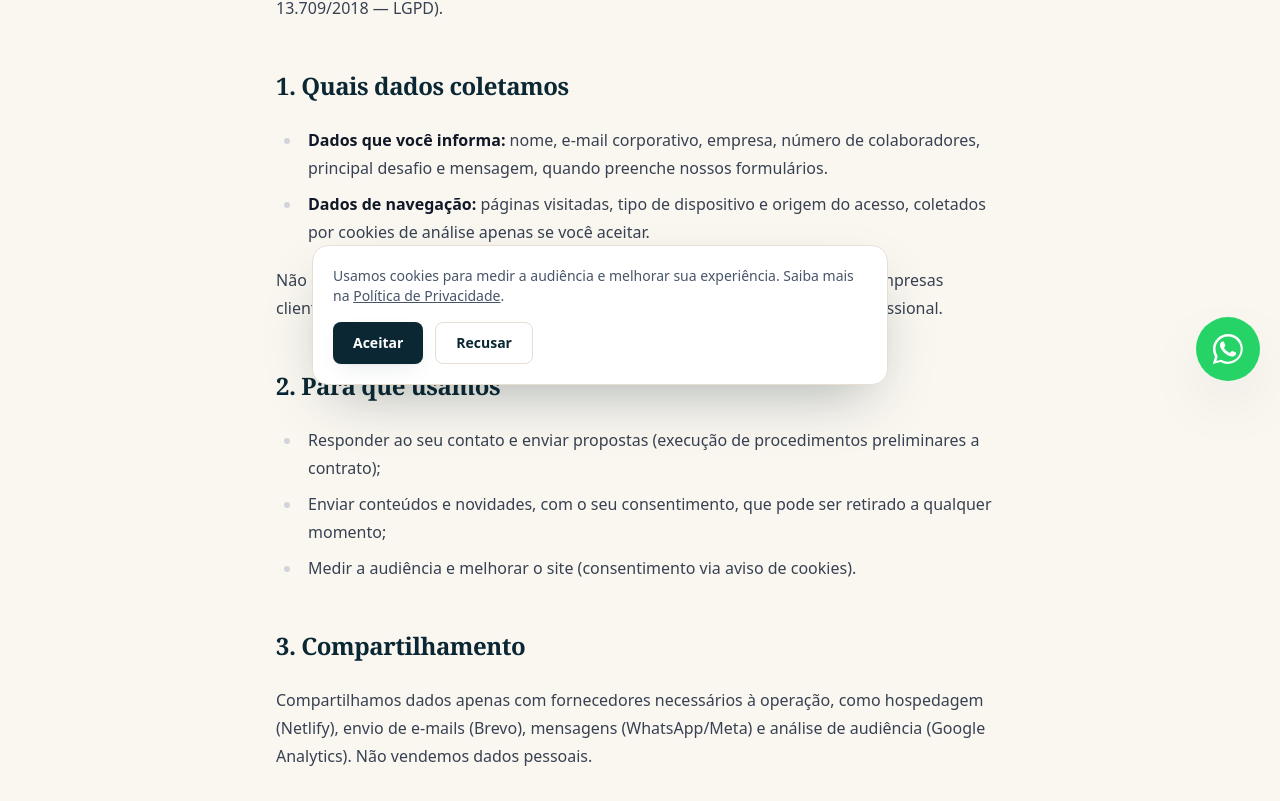
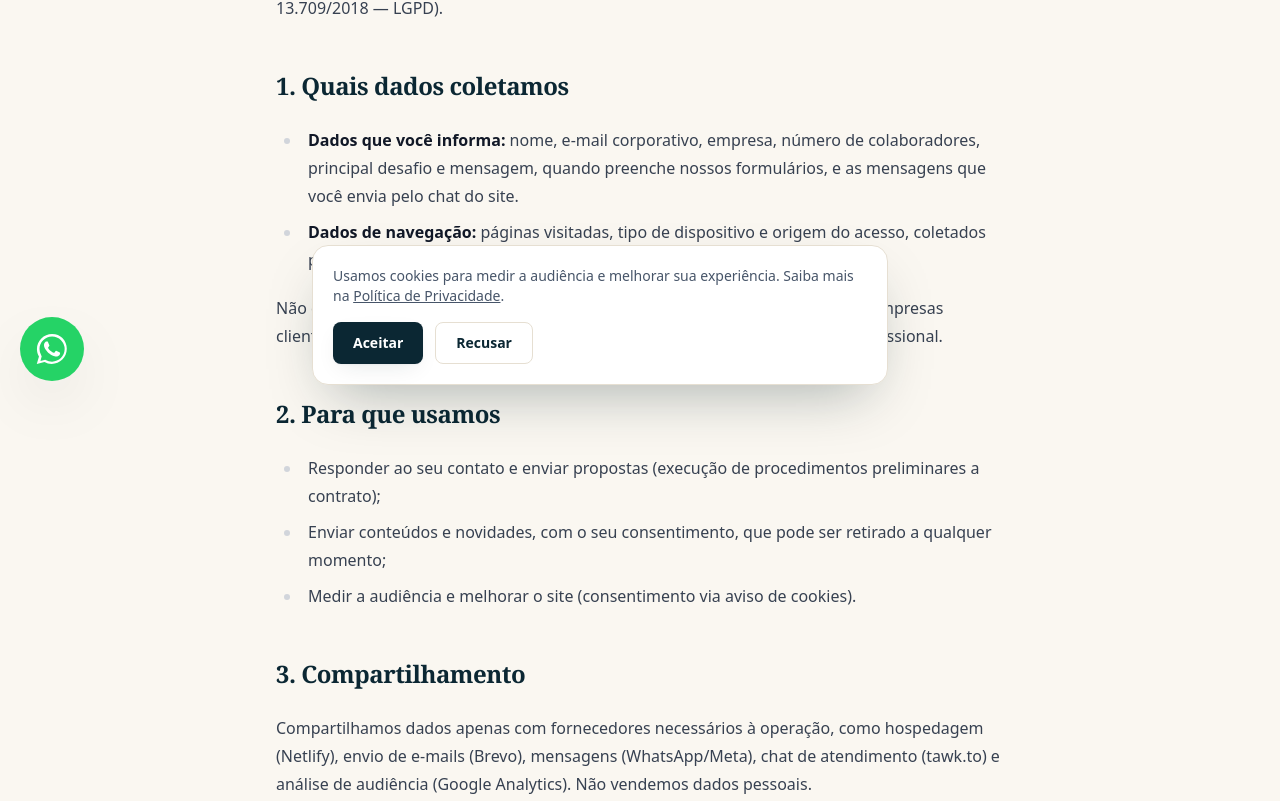
Before and after one commit to lucrispaula33/site-selo-magna, a Next.js app: page /politica-de-privacidade in a window 1280 px wide. Shown: the part 399-1200 px from the top of the page. Built offline with nearby package versions, Linux system fonts and the light colour scheme; no server answers.

Commit message:
Adiciona chat ao vivo (tawk.to)

```diff
--- a/src/app/layout.tsx
+++ b/src/app/layout.tsx
@@ -6,6 +6,7 @@ import Header from "@/components/Header";
 import Footer from "@/components/Footer";
 import WhatsAppFloat from "@/components/WhatsAppFloat";
 import CookieConsent from "@/components/CookieConsent";
+import TawkChat from "@/components/TawkChat";
 import JsonLd from "@/components/JsonLd";
 import { site } from "@/config/site";
 
@@ -54,6 +55,7 @@ export default function RootLayout({ children }: { children: React.ReactNode })
         <Footer />
         <WhatsAppFloat />
         <CookieConsent />
+        <TawkChat />
       </body>
     </html>
   );
--- a/src/app/politica-de-privacidade/page.tsx
+++ b/src/app/politica-de-privacidade/page.tsx
@@ -7,11 +7,11 @@ export const metadata = pageMeta({ title: "Política de Privacidade", descriptio
 // Modelo inicial. Recomenda-se revisão por um advogado antes da publicação definitiva.
 export default function Privacidade() {
   return (
-    <LegalPage title="Política de Privacidade" path="/politica-de-privacidade" updated="29 de setembro de 2026">
+    <LegalPage title="Política de Privacidade" path="/politica-de-privacidade" updated="6 de outubro de 2026">
       <p>A {site.legalName} (“{site.name}”), inscrita no CNPJ {site.cnpj}, respeita a sua privacidade. Esta política explica como tratamos dados pessoais em nosso site, conforme a Lei Geral de Proteção de Dados (Lei nº 13.709/2018 — LGPD).</p>
       <h2>1. Quais dados coletamos</h2>
       <ul>
-        <li><strong>Dados que você informa:</strong> nome, e-mail corporativo, empresa, número de colaboradores, principal desafio e mensagem, quando preenche nossos formulários.</li>
+        <li><strong>Dados que você informa:</strong> nome, e-mail corporativo, empresa, número de colaboradores, principal desafio e mensagem, quando preenche nossos formulários, e as mensagens que você envia pelo chat do site.</li>
         <li><strong>Dados de navegação:</strong> páginas visitadas, tipo de dispositivo e origem do acesso, coletados por cookies de análise apenas se você aceitar.</li>
       </ul>
       <p>Não coletamos dados de saúde pelo site. Dados de diagnósticos realizados em empresas clientes são tratados em contrato específico, de forma agregada e sob sigilo profissional.</p>
@@ -22,7 +22,7 @@ export default function Privacidade() {
         <li>Medir a audiência e melhorar o site (consentimento via aviso de cookies).</li>
       </ul>
       <h2>3. Compartilhamento</h2>
-      <p>Compartilhamos dados apenas com fornecedores necessários à operação, como hospedagem (Netlify), envio de e-mails (Brevo), mensagens (WhatsApp/Meta) e análise de audiência (Google Analytics). Não vendemos dados pessoais.</p>
+      <p>Compartilhamos dados apenas com fornecedores necessários à operação, como hospedagem (Netlify), envio de e-mails (Brevo), mensagens (WhatsApp/Meta), chat de atendimento (tawk.to) e análise de audiência (Google Analytics). Não vendemos dados pessoais.</p>
       <h2>4. Por quanto tempo guardamos</h2>
       <p>Pelo tempo necessário às finalidades acima ou até você pedir a exclusão, respeitadas as obrigações legais.</p>
       <h2>5. Seus direitos</h2>
--- /dev/null
+++ b/src/components/TawkChat.tsx
@@ -0,0 +1,11 @@
+import Script from "next/script";
+
+/**
+ * Chat ao vivo (tawk.to). As conversas são respondidas pelo painel ou app do tawk.to.
+ * Para trocar ou desativar o chat, altere/remova este componente em src/app/layout.tsx.
+ */
+const TAWK_SRC = "https://embed.tawk.to/6ac53935b2204734d41d03bb/1k496eump";
+
+export default function TawkChat() {
+  return <Script id="tawk-chat" src={TAWK_SRC} strategy="lazyOnload" crossOrigin="anonymous" />;
+}
--- a/src/components/WhatsAppFloat.tsx
+++ b/src/components/WhatsAppFloat.tsx
@@ -9,7 +9,7 @@ export default function WhatsAppFloat() {
       rel="noopener"
       aria-label="Conversar pelo WhatsApp"
       data-track="whatsapp_flutuante"
-      className="fixed bottom-5 right-5 z-40 grid h-16 w-16 place-items-center rounded-full bg-whats-500 text-white shadow-destaque transition hover:scale-105 hover:bg-whats-600"
+      className="fixed bottom-5 left-5 z-40 grid h-16 w-16 place-items-center rounded-full bg-whats-500 text-white shadow-destaque transition hover:scale-105 hover:bg-whats-600"
     >
       <WhatsAppIcon className="h-8 w-8" />
     </a>
```
